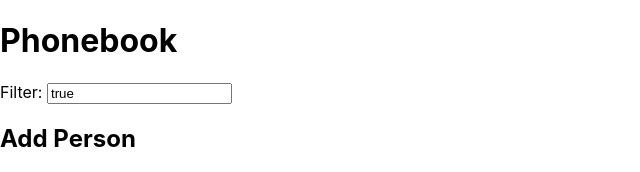
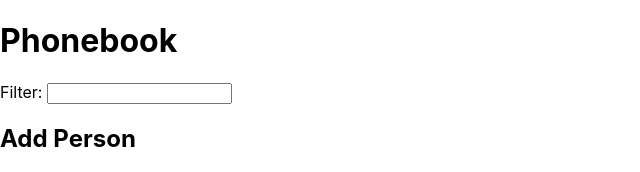
Before and after one commit to Arcspider/my-first-app, a React (Create React App) app: page / in a window 1280 px wide. Shown: the top 172 px of the page, without its empty margins (0-640 px from the left). Built offline with nearby package versions, Linux system fonts and the light colour scheme.

Commit message:
form ex 2.9

```diff
--- a/src/App.js
+++ b/src/App.js
@@ -18,7 +18,7 @@ const App = () => {
   ])
   const [newName, setNewName] = useState('')
   const [newNumber, setNewNumber] = useState('')
-  const [showAll, setShowAll] = useState(true)
+  const [showAll, setShowAll] = useState('')
 
   const handleNameChange = (event) => {
     setNewName(event.target.value)
@@ -30,8 +30,8 @@ const App = () => {
     setShowAll(event.target.value)
   }
   const peopleToShow = showAll
-    ? persons
-    : persons.filter(person => person.name === showAll)
+    ? persons.filter(person => person.name.toLowerCase().match(showAll))
+    : persons
 
   const addPerson = (event) => {
     event.preventDefault()
```
